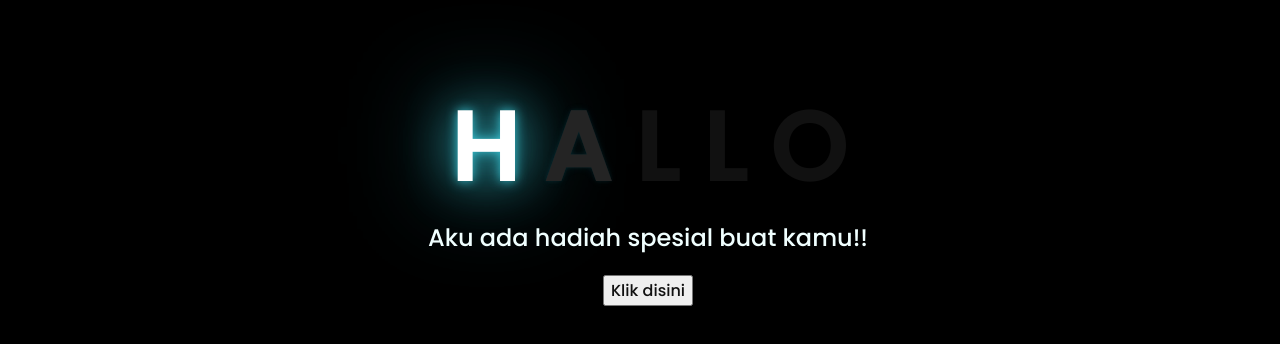
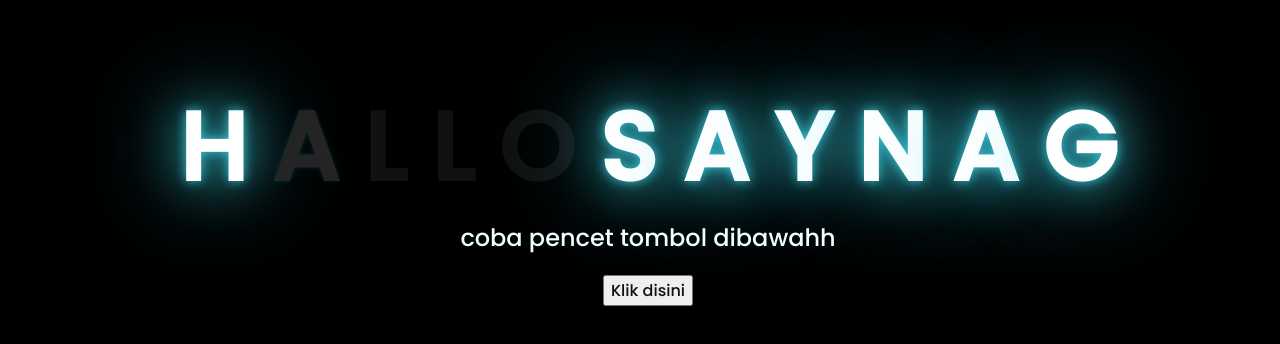
Before and after one commit to paulabed/apricity.github.io, a plain HTML site: page index.html in a window 1280 px wide. Shown: the part 218-562 px from the top of the page. Drawn offline with Linux system fonts and the light colour scheme; files that its build step writes are made by us from their sources.

Commit message:
Update index.html

```diff
--- a/index.html
+++ b/index.html
@@ -16,9 +16,15 @@
         <span>L</span>
         <span>L</span>
         <span>O</span>
+        <span>S</span>
+        <span>A</span>
+        <span>Y</span>
+        <span>N</span>
+        <span>A</span>
+        <span>G</span>
     </div>
     <div class="description">
-        <span>Aku ada hadiah spesial buat kamu!!</span>
+        <span>coba pencet tombol dibawahh</span>
     </div>
     <div class="button">
         <button>
```
